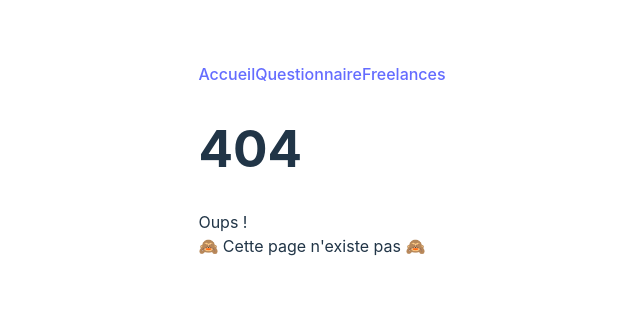
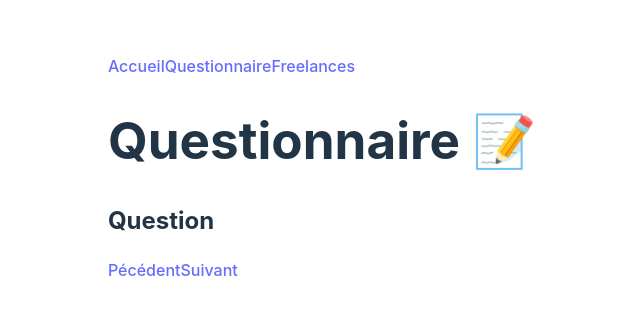
Before and after one commit to TheCrazyHitomi/shiny-agency, a React (Vite) app: page /survey in a window 1280 px wide. Before the commit this address had no page. Shown: the part 232-546 px from the top of the page, without its empty margins (318-958 px from the left). Built offline with nearby package versions, Linux system fonts and the light colour scheme.

Commit message:
add links for previous and next question

```diff
--- a/src/components/Header/index.jsx
+++ b/src/components/Header/index.jsx
@@ -4,7 +4,7 @@ const Header = () => {
     return (
         <nav>
             <Link to="/">Accueil</Link>
-            <Link to="/surevey">Questionnaire</Link>
+            <Link to="/survey/1">Questionnaire</Link>
             <Link to="/freelances">Freelances</Link>
         </nav>
     )
--- a/src/index.jsx
+++ b/src/index.jsx
@@ -6,13 +6,13 @@ import { BrowserRouter,Routes, Route } from "react-router";
 
 // pages
 import Home  from "./pages/Home/Index.jsx";
-import Surevey from "./pages/Surevey/Surevey.jsx";
+import Survey from "./pages/Survey/Survey.jsx";
+import Results from "./pages/Results/Results.jsx";
+import Freelances from "./pages/Freelance/Freelances.jsx";
 
 // components
 import Header from "./components/Header/index.jsx";
 import Error from "./components/Error/index.jsx";
-import Freelances from "./pages/Freelance/Freelances.jsx";
-import Results from "./pages/Results/Results.jsx";
 
 // styles
 import "./styles/index.css";
@@ -25,9 +25,10 @@ ReactDOM.createRoot(root).render(
                 <Header />
                 <Routes>
                     <Route path="/" element={<Home />} />
-                    <Route path="/surevey" element={<Surevey />} />
+                    <Route path="/survey/" element={<Survey />} />
+                    <Route path="/survey/:questionNumber" element={<Survey />} />
+                    <Route path="/results" element={<Results />} />
                     <Route path="/freelances" element={<Freelances />} />
-                    <Route path="/results" element={<Results />} />
                     <Route path="*" element={<Error />} />
                 </Routes>
         </BrowserRouter>
--- a/src/pages/Surevey/Surevey.jsx
+++ /dev/null
@@ -1,12 +0,0 @@
-import{useParams} from 'react-router-dom';
-
-const Surevey = () => {
-    const {questionNumber} = useParams();
-    return (
-        <div>
-            <h1>Questionnaire 📝</h1>
-            <h2>Question {questionNumber}</h2>
-        </div>
-    )
-}
-export default Surevey;
--- /dev/null
+++ b/src/pages/Survey/Survey.jsx
@@ -0,0 +1,29 @@
+import{useParams} from 'react-router-dom';
+import { Link } from 'react-router-dom';
+
+const Survey = () => {
+    const {questionNumber} = useParams();
+
+    // verification if the questionNumber is a number
+    const questionNumberInt = parseInt(questionNumber);
+
+
+    const prevQuestionNumber = questionNumberInt === 1 ? 1: questionNumberInt - 1;
+    const nextQuestionNumber = questionNumberInt + 1;
+
+
+    return (
+        <div>
+            <h1>Questionnaire 📝</h1>
+            <h2>Question {questionNumber}</h2>
+            <Link to={`/survey/${prevQuestionNumber}`}>Pécédent</Link>
+            {questionNumberInt === 10 ? (
+                <Link to="/results">Résultats</Link>
+            ) : (
+                <Link to={`/survey/${nextQuestionNumber}`}>Suivant</Link>
+            )}
+
+        </div>
+    )
+}
+export default Survey;
```
